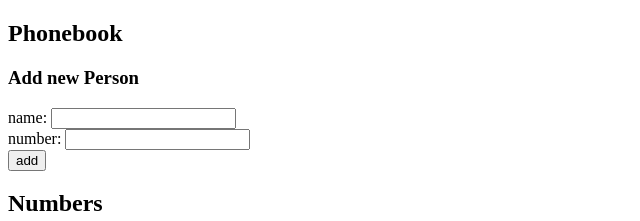
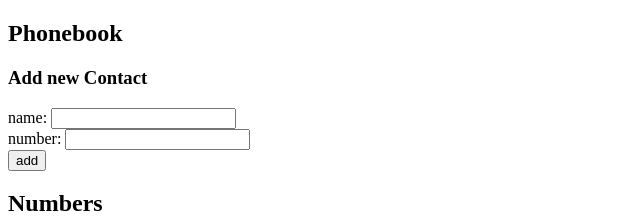
Before and after one commit to russelgabriel/part2, a React (Create React App) app in the folder phonebook/: page / in a window 1280 px wide. Shown: the top 221 px of the page, without its empty margins (0-640 px from the left). Built offline with nearby package versions, Linux system fonts and the light colour scheme.

Commit message:
finished 2.10

```diff
--- a/phonebook/src/App.js
+++ b/phonebook/src/App.js
@@ -48,7 +48,20 @@ const App = () => {
   return (
     <div>
       <h2>Phonebook</h2>
-      <h3>Add new Person</h3>
+      <PersonForm addPerson={addPerson} newName={newName}
+      handleNewNameChange={handleNewNameChange} newNumber={newNumber}
+      handleNewNumberChange={handleNewNumberChange} />
+      <h2>Numbers</h2>
+      <Filter searchName={searchName} handleSearchNameChange={handleSearchNameChange} />
+      <Contacts peopleToShow={peopleToShow} />
+    </div>
+  )
+}
+
+const PersonForm = ({addPerson, newName, handleNewNameChange, newNumber, handleNewNumberChange}) => {
+  return (
+    <div>
+      <h3>Add new Contact</h3>
       <form onSubmit={addPerson}>
         <div>
           name: <input value={newName} onChange={handleNewNameChange}/>
@@ -60,12 +73,23 @@ const App = () => {
           <button type='submit'>add</button>
         </div>
       </form>
-      <h2>Numbers</h2>
-      <div>
-        search <input value={searchName} onChange={handleSearchNameChange}/>
-      </div>
+    </div>
+  )
+}
+
+const Filter = ({searchName, handleSearchNameChange}) => {
+  return (
+    <div>
+      search <input value={searchName} onChange={handleSearchNameChange}/>
+    </div>
+  )
+}
+
+const Contacts = ({peopleToShow}) => {
+  return (
+    <div>
       <ul>
-        {peopleToShow.map(person => <li key={person.id}>{person.name} {person.number}</li>)}
+        {peopleToShow.map(person => <li key={person.name}>{person.name} {person.number}</li>)}
       </ul>
     </div>
   )
```
